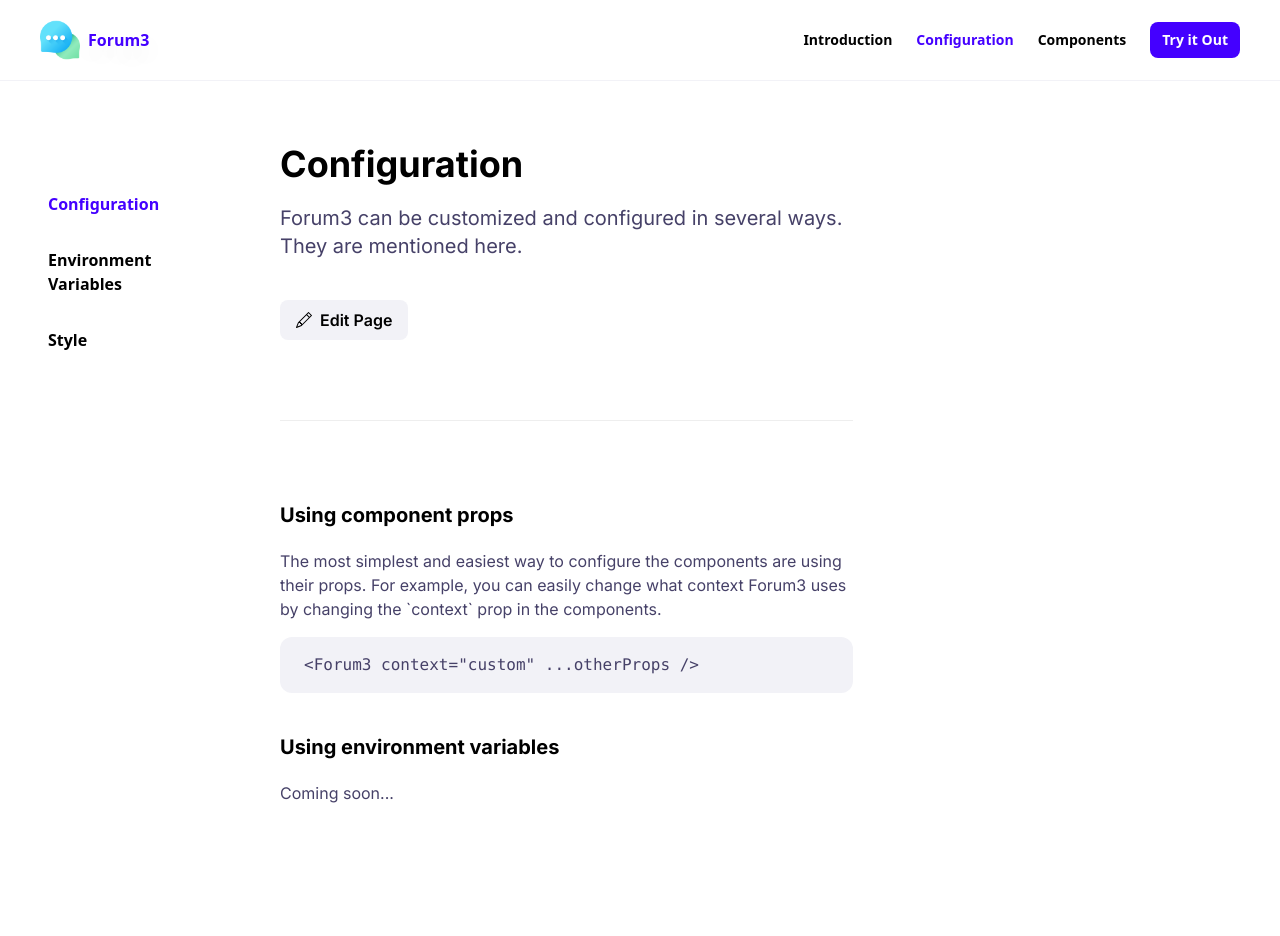
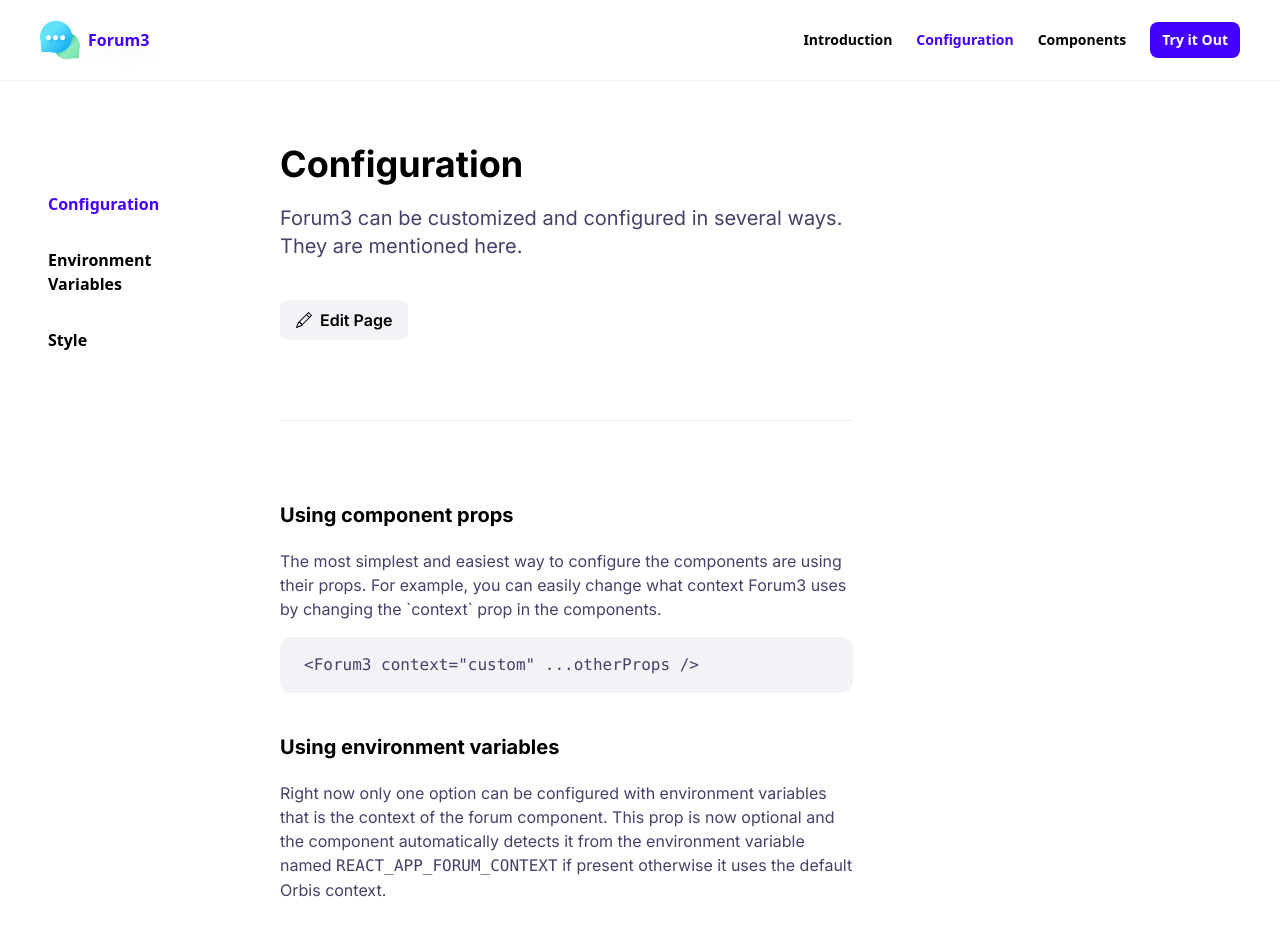
Before and after one commit to pybash1/forum3, a React (Create React App) app: page /configuration in a window 1280 px wide. Shown: the top 936 px of the page. Before the commit the page ends 845 px from the top, so only its background shows below. Built offline with nearby package versions, Linux system fonts and the light colour scheme; what @orbisclub/orbis-sdk would draw is missing.

Commit message:
docs: added docs for env vars

```diff
--- a/src/routes/Configuration.tsx
+++ b/src/routes/Configuration.tsx
@@ -46,7 +46,11 @@ export default function Configuration() {
         </div>
         <div className="font-bold text-xl">Using environment variables</div>
         <div className="text-[#464168] pt-5 pb-10 font-normal">
-            Coming soon...
+          Right now only one option can be configured with environment variables
+          that is the context of the forum component. This prop is now optional
+          and the component automatically detects it from the environment
+          variable named <code>REACT_APP_FORUM_CONTEXT</code> if present
+          otherwise it uses the default Orbis context.
         </div>
       </div>
     </div>
```
